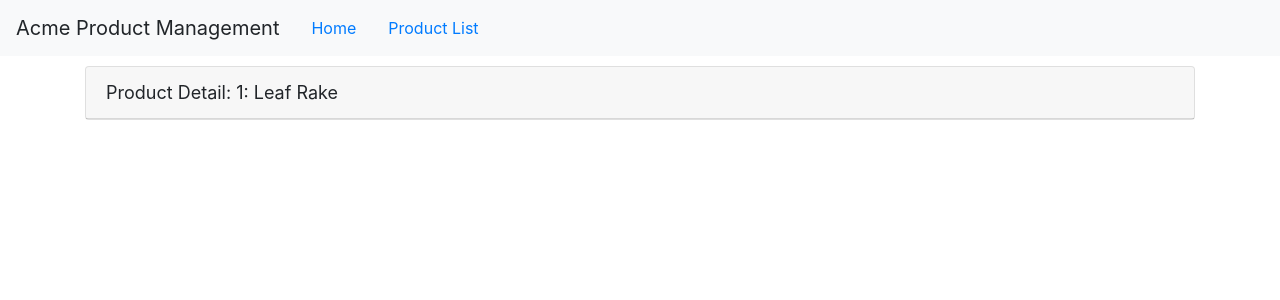
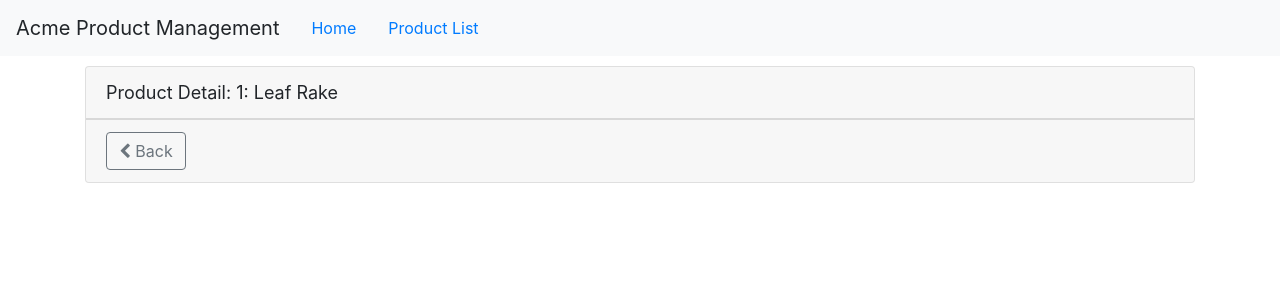
Before and after one commit to feliperomero3/Angular-GettingStarted, an Angular app: page /products/1 in a window 1280 px wide. Shown: the top 300 px of the page. Built offline with nearby package versions, Linux system fonts and the light colour scheme.

Commit message:
Activate a route with code

```diff
--- a/src/app/products/product-detail.component.html
+++ b/src/app/products/product-detail.component.html
@@ -3,4 +3,12 @@
   <div class="card-header">
     {{pageTitle + ': ' + product.productName}}
   </div>
+  <div class="card-footer">
+    <button class="btn btn-outline-secondary"
+            (click)="onBack()"
+            style="width: 80px;">
+      <i class="fa fa-chevron-left"></i>
+      Back
+    </button>
+  </div>
 </div>
--- a/src/app/products/product-detail.component.ts
+++ b/src/app/products/product-detail.component.ts
@@ -1,6 +1,6 @@
 import { Component, OnInit } from '@angular/core';
 import { IProduct } from './product';
-import { ActivatedRoute } from '@angular/router';
+import { ActivatedRoute, Router } from '@angular/router';
 
 @Component({
   templateUrl: './product-detail.component.html',
@@ -10,7 +10,7 @@
   pageTitle = 'Product Detail';
   product: IProduct;
 
-  constructor(private route: ActivatedRoute) { }
+  constructor(private route: ActivatedRoute, private router: Router) { }
 
   ngOnInit() {
     const id = this.route.snapshot.paramMap.get('id');
@@ -27,4 +27,8 @@
     };
   }
 
+  onBack(): void {
+    this.router.navigate(['/products']);
+  }
+
 }
```
